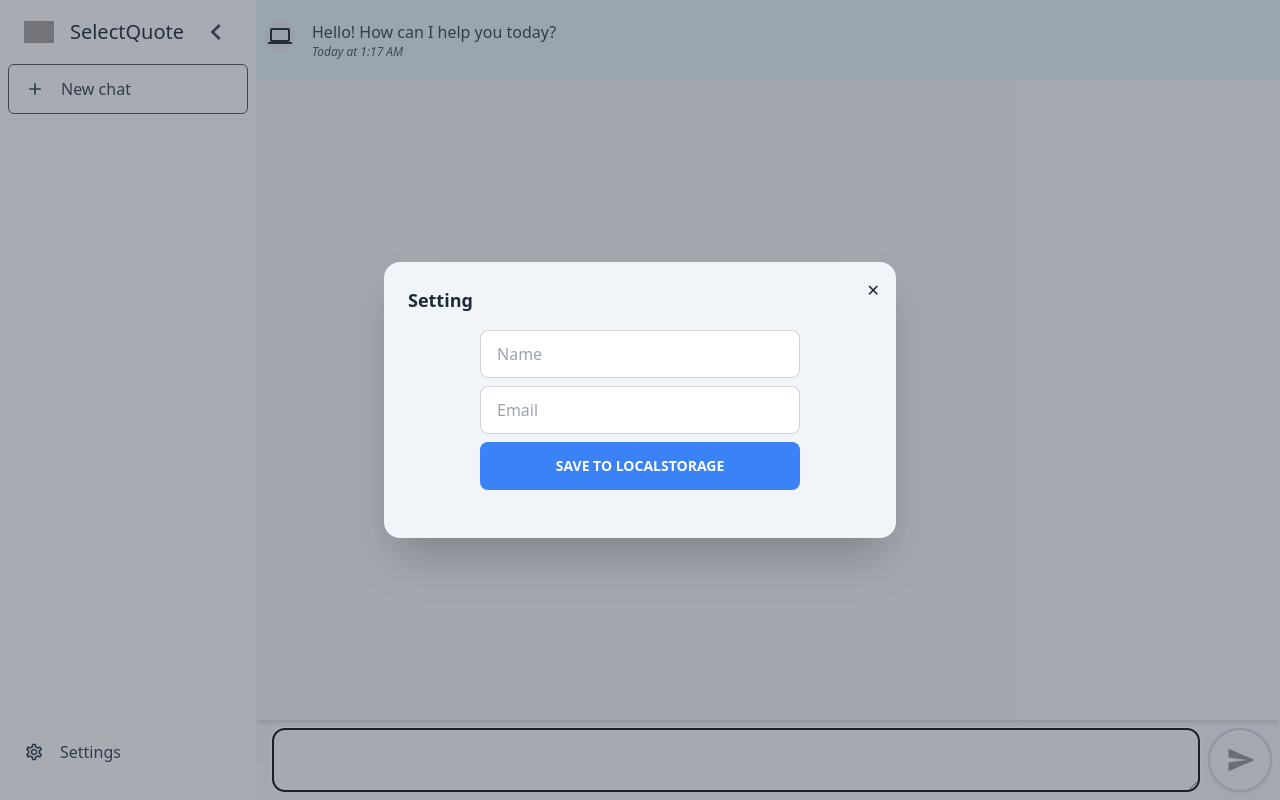
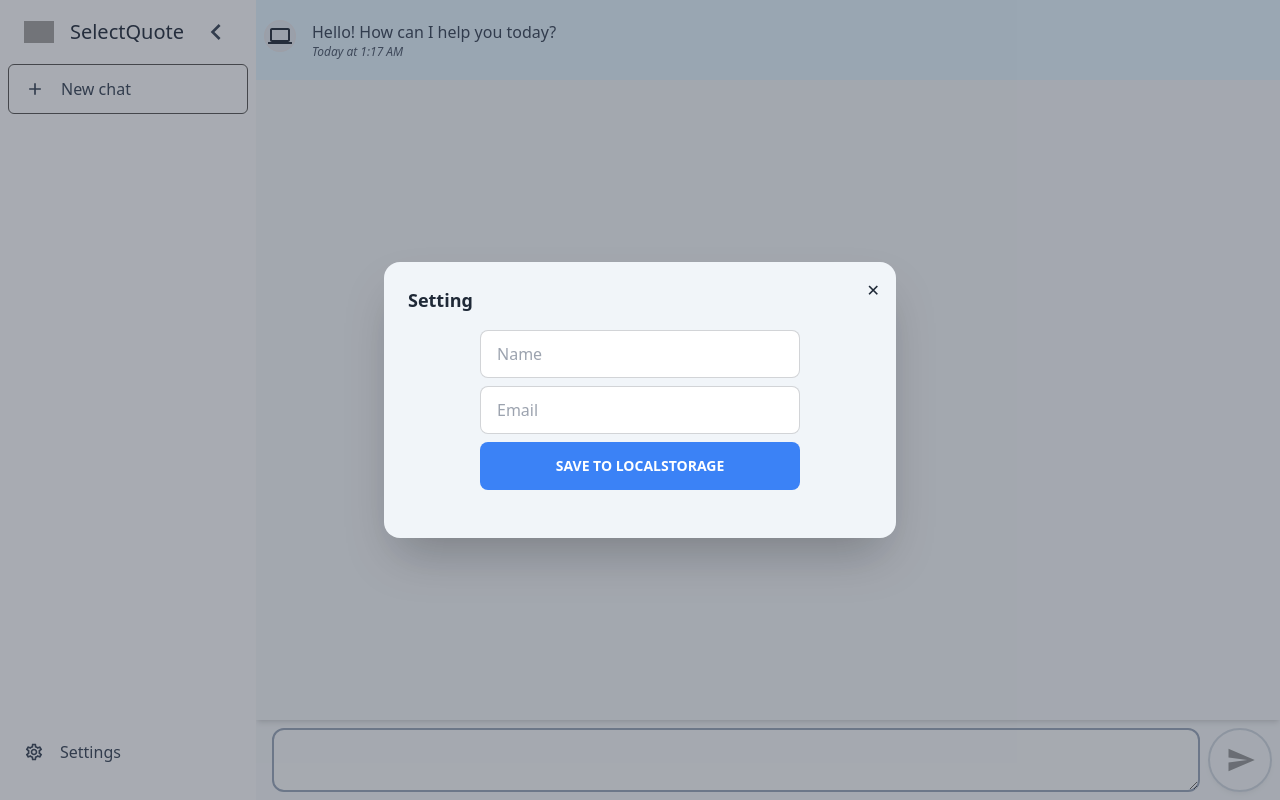
Before and after one commit to jahmed93/react-chatbot, a React (Create React App) app: page / in a window 1280 px wide. Built offline with nearby package versions, Linux system fonts and the light colour scheme; no server answers; grey boxes are pictures that could not be loaded; the HTML template or start-up script is replaced by a standard one.

Commit message:
remove focus outline

```diff
--- a/src/index.css
+++ b/src/index.css
@@ -96,7 +96,7 @@
 
   .chatview__textarea-message {
     @apply bg-light-white ml-0 sm:ml-2 dark:bg-light-grey text-xl h-16 sm:w-full grow max-h-[20rem] min-h-[4rem] p-2
-    border-2 border-slate-400 dark:border-slate-500 overflow-y-hidden mx-2
+    border-2 border-slate-400 dark:border-slate-500 overflow-y-hidden mx-2 focus:outline-none
     resize-y rounded-xl;
   }
 
```
